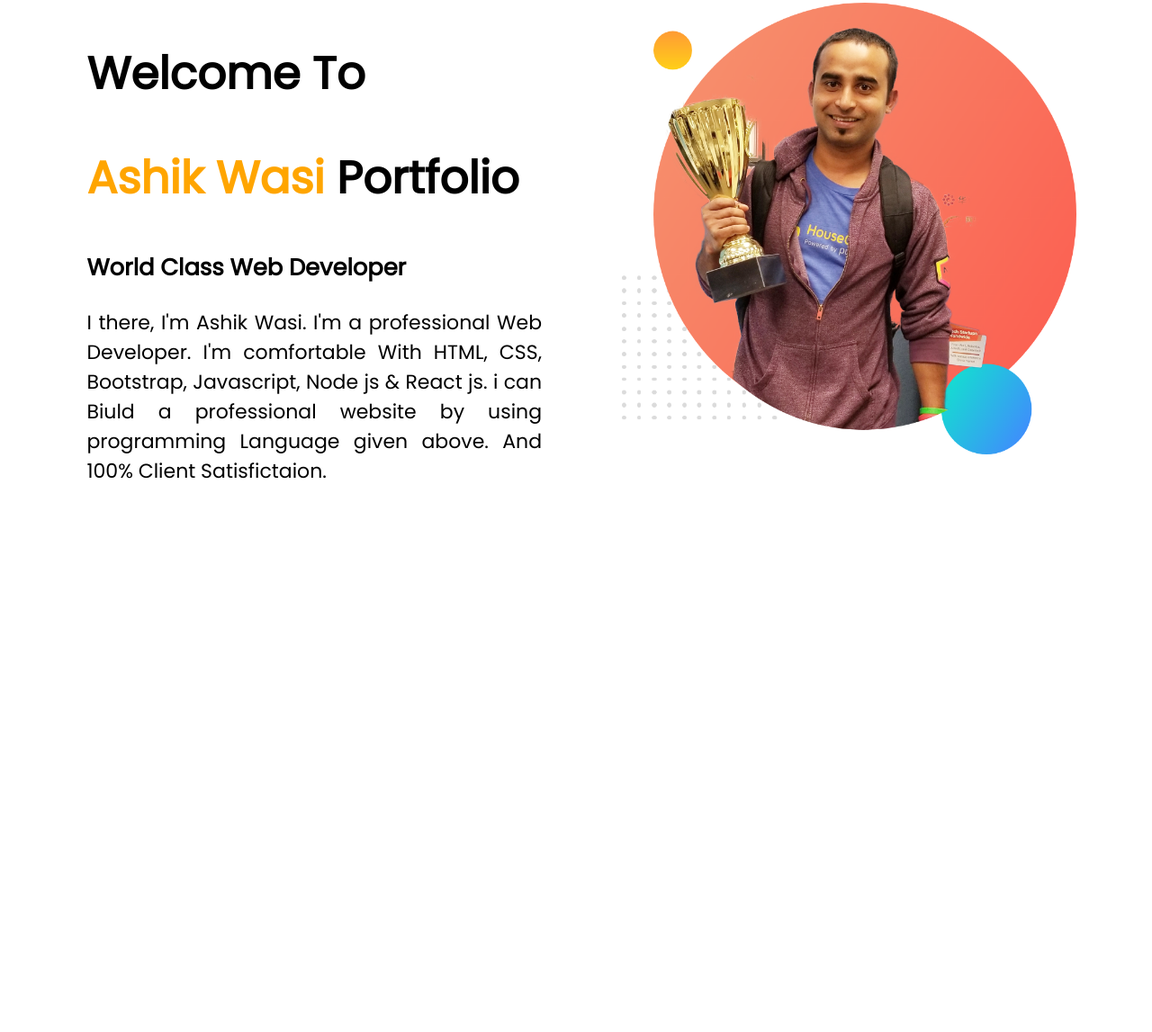
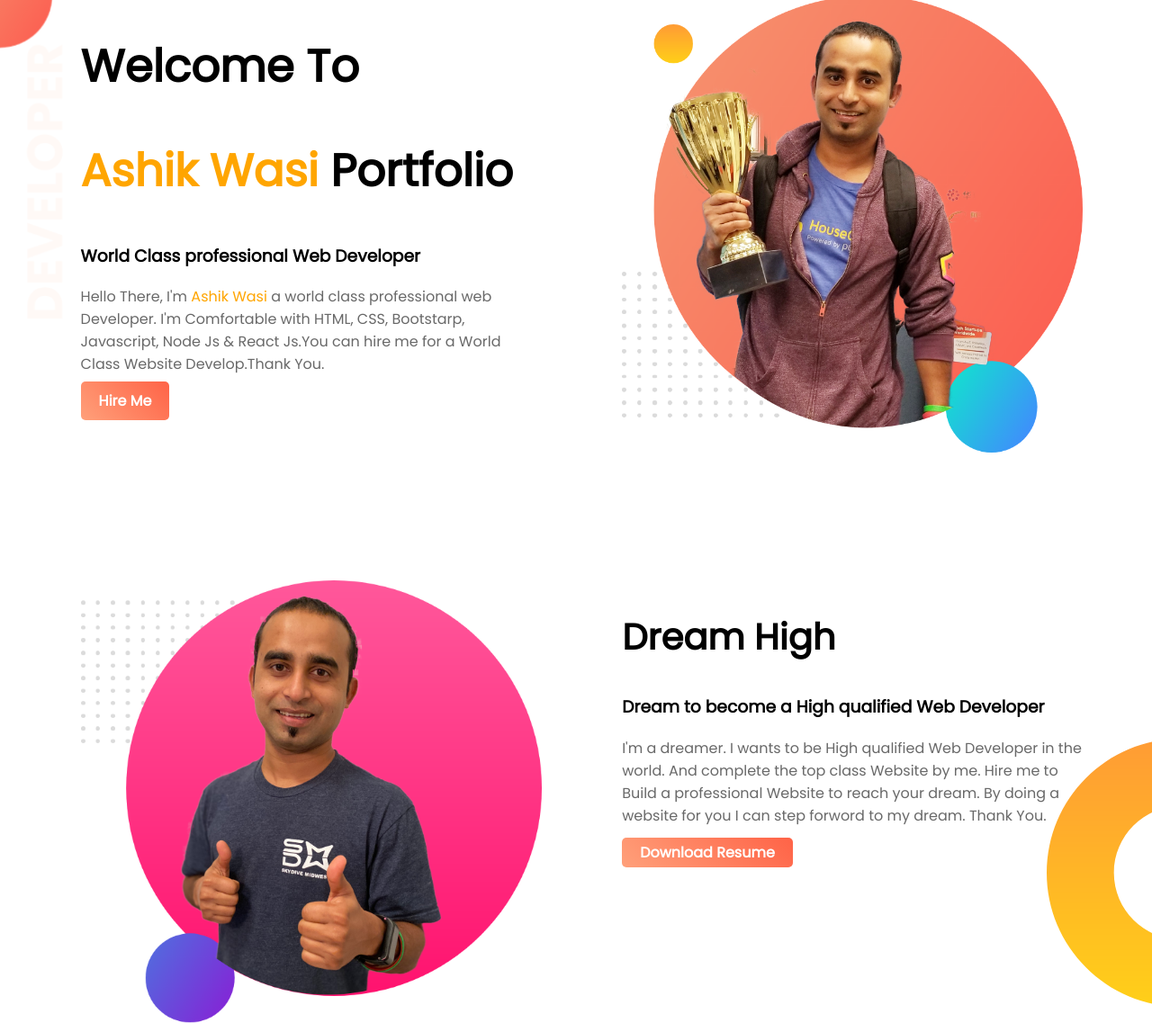
Before and after one commit to ashikwasi/Web-Portfolio, a plain HTML site: page index.html in a window 1280 px wide. Shown: the part 5-1152 px from the top of the page at 90% size. Before the commit the page ends 800 px from the top, so only its background shows below. Drawn offline with Linux system fonts and the light colour scheme.

Commit message:
adding the file after fix

```diff
--- a/index.html
+++ b/index.html
@@ -3,20 +3,36 @@
 <head>
     <meta charset="UTF-8">
     <meta name="viewport" content="width=device-width, initial-scale=1.0">
-    <title>Ashik Wasi Web Developer</title>
+    <title>Ashik Wasi Portfolio</title>
     <link href='https://fonts.googleapis.com/css?family=Poppins' rel='stylesheet'>
     <link rel="stylesheet" href="style.css">
 </head>
 <body>
-    <section>
-        <div class="top-part-half">
+    <section class="top-banner">
+
+        <div class="half-width">
             <h1>Welcome To</h1>
-            <h1> <span class="name-color">Ashik Wasi</span> Portfolio</h1>
-            <h3>World Class Web Developer</h3>
-            <p>I there, I'm Ashik Wasi. I'm a professional Web Developer. I'm comfortable With HTML, CSS, Bootstrap, Javascript, Node js & React js. i can Biuld a professional website by using programming Language given above. And 100% Client Satisfictaion. </p>
+            <h1><span class="name-color">Ashik Wasi</span> Portfolio</h1>
+            <h3>World Class professional Web Developer</h3>
+            <p>Hello There, I'm <span class="name-color">Ashik Wasi</span> a world class professional web Developer. I'm Comfortable with HTML, CSS, Bootstarp, Javascript, Node Js & React Js.You can hire me for a World Class Website Develop.Thank You. </p>
+            <a class="hire-me-btn" href="https://www.linkedin.com/in/ashikwasi/" target="_blank" >Hire Me</a>
         </div>
-        <div class="top-part-half">
-            <img src="Imagess/jhankar.png" alt="">
+
+        <div class="half-width">
+            <img src="imagess/jhankar.png" alt="">
+        </div>
+
+    </section>
+    <section class="Dream-area">
+
+        <div class="half-width">
+            <img src="imagess/jhankar2.png" alt="">
+        </div>
+        <div class="half-width">
+            <h2>Dream High</h2>
+            <h3>Dream to become a High qualified Web Developer</h3>
+            <p>I'm a dreamer. I wants to be High qualified Web Developer in the world. And complete the top class Website by me. Hire me to Build a professional Website to reach your dream. By doing a website for you I can step forword to my dream. Thank You.</p>
+            <a class="btn-cv" href="https://www.linkedin.com/in/ashikwasi/" target="_blank"> Download Resume </a>
         </div>
     </section>
 </body>
--- a/style.css
+++ b/style.css
@@ -1,21 +1,54 @@
 body{
-    font-family: 'Poppins';font-size: 22px;
+    font-family: 'Poppins', sans-serif;
+    margin: 0px;
 }
 h1{
-font-size: 50px;
+    font-size: 50px;
+}
+h2{
+    font-size: 40px;
+}
+p{
+    color:dimgray;
 }
 .name-color{
-color: orange;
+    color:orange;
 }
-p{
-    text-align: justify;
-}
-.top-part-half{
+.half-width{
     width: 40%;
     float: left;
     margin-left: 5%;
     padding-left: 2%;
 }
-.top-part-half img{
+.half-width img{
     width: 100%;
 }
+.top-banner{
+    background-image: url("imagess/top-banner.png");
+    background-repeat: no-repeat;
+}
+section{
+    height: 500px;
+    padding-bottom: 150px;
+}
+.hire-me-btn{
+    text-decoration: none;
+    background-image: linear-gradient(45Deg, lightsalmon, Tomato);
+    padding: 10px 20px;
+    border-radius: 5px;
+    font-weight: bold;
+    color: white;
+}
+.btn-cv{
+    text-decoration: none;
+    background-image: linear-gradient(45Deg, lightsalmon, Tomato);
+    padding: 5px 20px 5px 20px;
+    border-radius: 5px;
+    font-weight: bold;
+    color: white;
+}
+.Dream-area{
+    background-image: url("imagess/dream-bg.png");
+    background-repeat: no-repeat;
+    background-position: right;
+}
```
